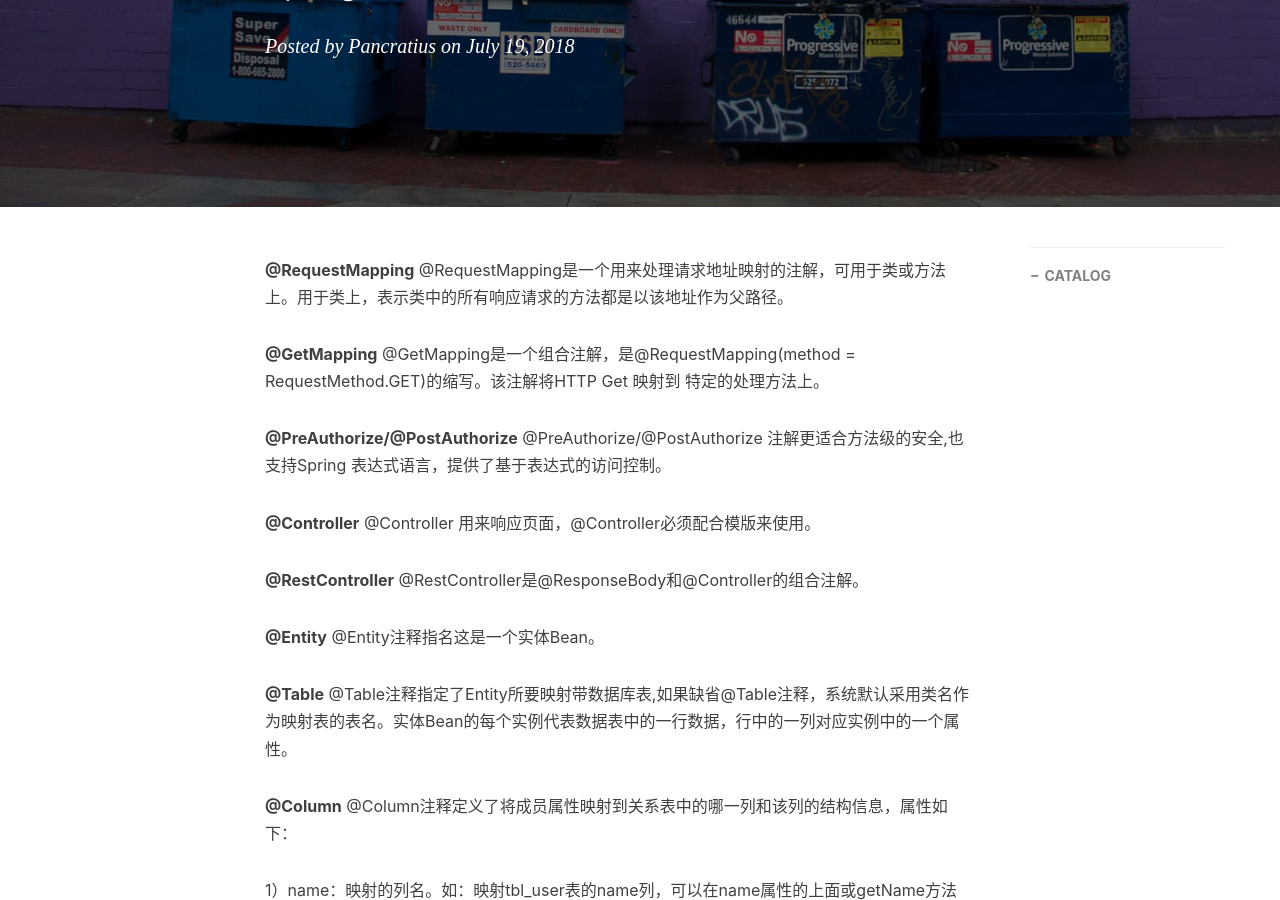
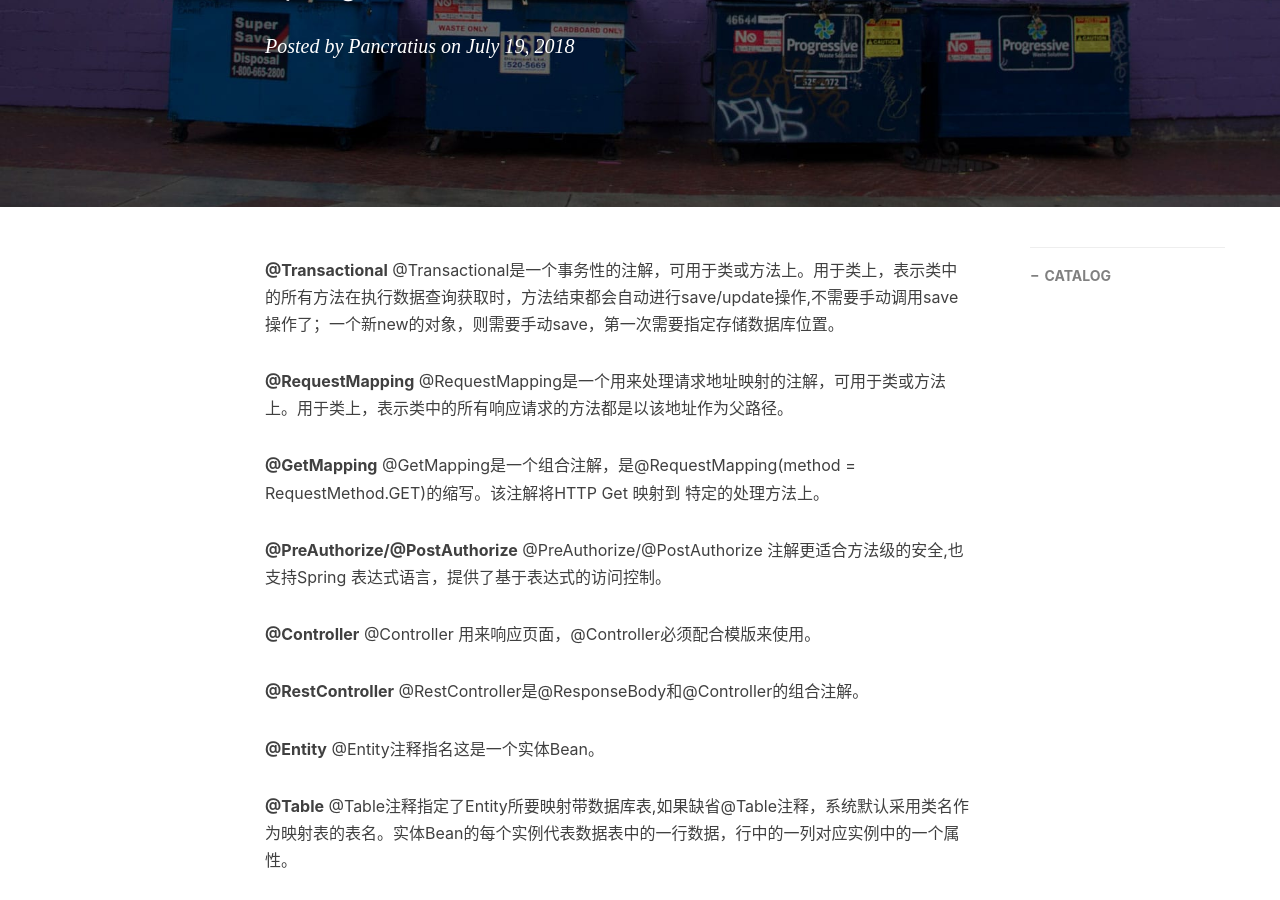
Before and after one commit to Pancratius/pancratius.github.io, a Jekyll site: the page built from _posts/2018-07-19-Spring注解.md, in a window 1280 px wide and 900 px high, scrolled down 316 px. Built offline with Jekyll 4.4.1, drawn with Linux system fonts in a browser that asks for light colours; nearby versions of some CDN libraries; comment, search, counter and statistics services are not loaded.

Commit message:
Update 2018-07-19-Spring注解.md
add @Transactional 注解

```diff
--- a/_posts/2018-07-19-Spring注解.md
+++ b/_posts/2018-07-19-Spring注解.md
@@ -10,6 +10,8 @@ tags:
     - cocoapods
     - 更新
 ---
+**@Transactional**
+@Transactional是一个事务性的注解，可用于类或方法上。用于类上，表示类中的所有方法在执行数据查询获取时，方法结束都会自动进行save/update操作,不需要手动调用save操作了；一个新new的对象，则需要手动save，第一次需要指定存储数据库位置。
 
 **@RequestMapping**
 @RequestMapping是一个用来处理请求地址映射的注解，可用于类或方法上。用于类上，表示类中的所有响应请求的方法都是以该地址作为父路径。
```
